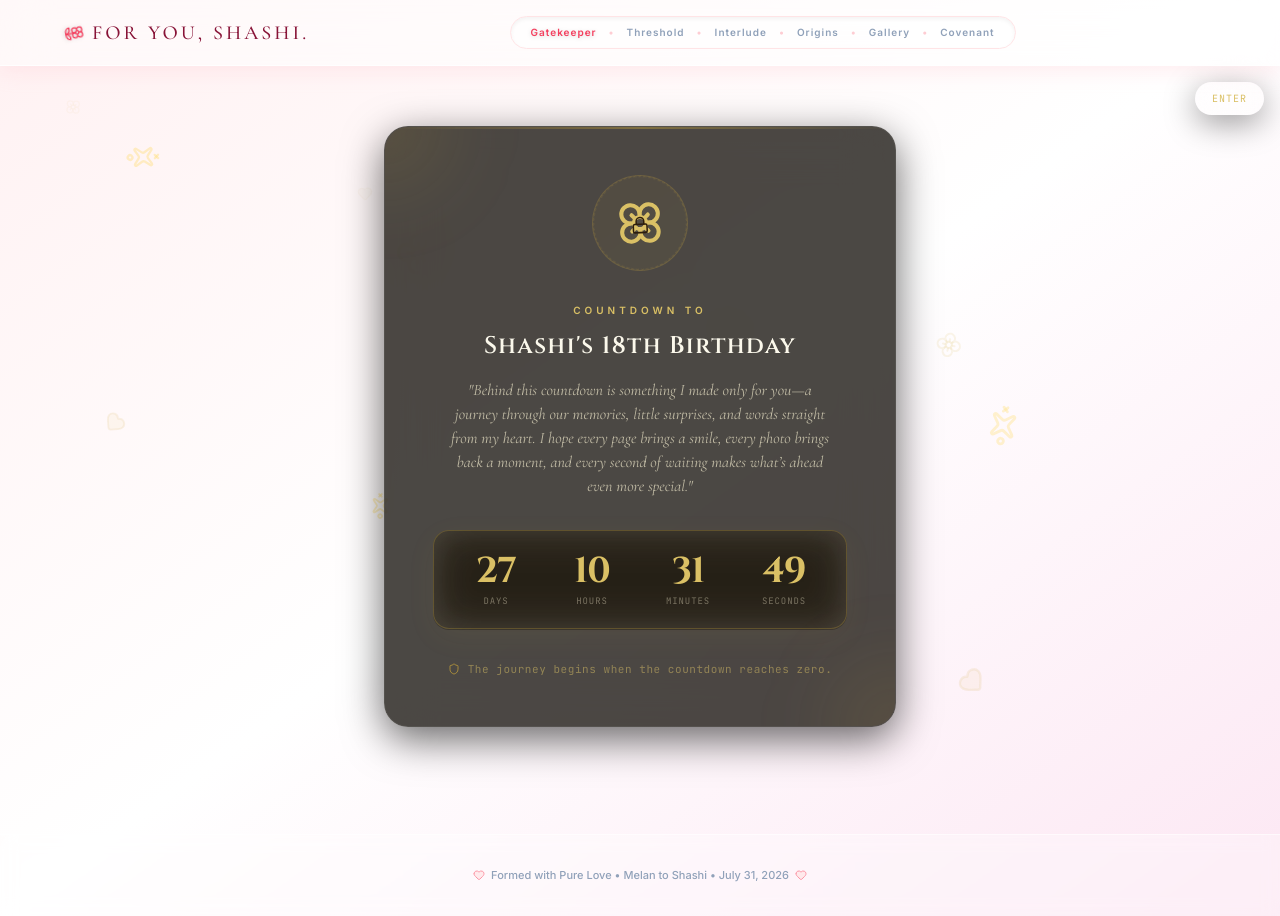
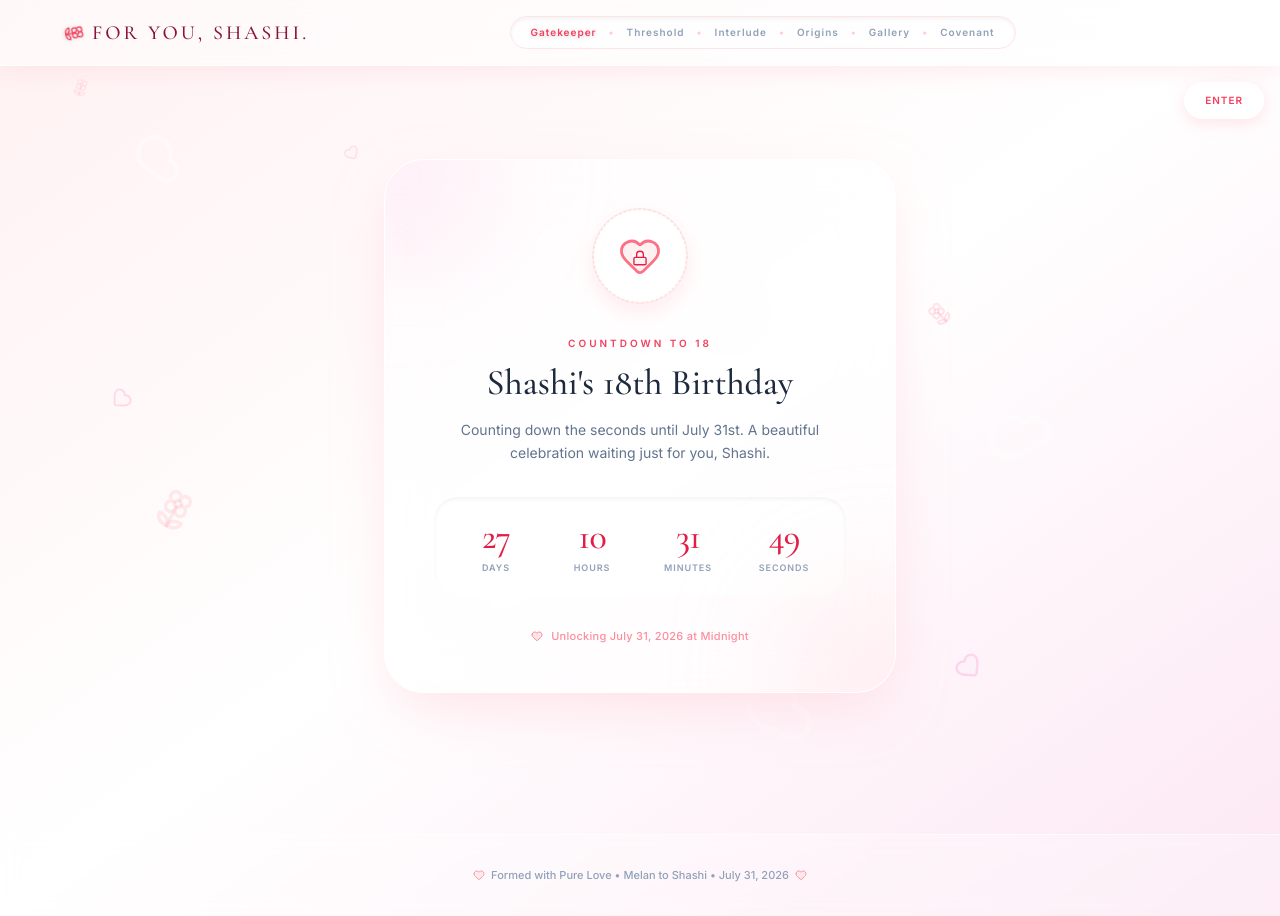
Before and after one commit to Nawishka/MS0731, a React (Vite) app: page / in a window 1280 px wide. Built offline with nearby package versions, Linux system fonts and the light colour scheme.

Commit message:
Update LockedGate.tsx

```diff
--- a/src/components/LockedGate.tsx
+++ b/src/components/LockedGate.tsx
@@ -1,6 +1,6 @@
 import { useState, useEffect, useRef } from 'react';
 import { motion } from 'motion/react';
-import { Lock, Sparkles, Shield, Flower, Heart } from 'lucide-react';
+import { Lock, Heart, Cloud, Flower2 } from 'lucide-react';
 
 interface LockedGateProps {
   targetDate: Date;
@@ -39,109 +39,96 @@ export default function LockedGate({ targetDate, onOpenBypass, onTimerExpire }:
   return (
     <div className="relative w-full min-h-[90vh] flex flex-col items-center justify-center text-center p-4" id="locked-gate-stage">
 
-      {/* Absolute Bypass Entry (Unobtrusive Corner Button) */}
       <div className="absolute top-4 right-4 z-50">
         <motion.button
-          whileHover={{ scale: 1.05, backgroundColor: 'rgba(212, 175, 55, 0.15)' }}
+          whileHover={{ scale: 1.05 }}
           whileTap={{ scale: 0.95 }}
           onClick={onOpenBypass}
-          className="px-4 py-2 text-[10px] font-mono tracking-widest uppercase rounded-full glass-panel-light text-gold-300 border border-gold-500/20 hover:border-gold-400/50 cursor-pointer transition-all shadow-[0_0_15px_rgba(212, 175, 55, 0.15)]"
-          id="test-bypass-trigger-btn"
+          className="px-5 py-2.5 text-[10px] font-sans font-bold tracking-widest uppercase rounded-full bg-white/70 backdrop-blur-md text-rose-500 border border-white hover:border-rose-200 hover:bg-white cursor-pointer transition-all shadow-[0_4px_15px_rgba(255,192,203,0.4)]"
         >
           Enter
         </motion.button>
       </div>
 
-      {/* Floating Rose Petals and Sparkles for romantic magic */}
+      {/* Romantic Floating Environment: Clouds, Petals, Hearts */}
       <div className="absolute inset-0 overflow-hidden pointer-events-none">
-        {[...Array(12)].map((_, i) => (
+        {[...Array(15)].map((_, i) => (
           <motion.div
             key={i}
             animate={{
-              y: [0, -40, 0],
-              x: [0, i % 2 === 0 ? 15 : -15, 0],
-              opacity: [0.15, 0.6, 0.15],
+              y: [0, -60, 0],
+              x: [0, i % 2 === 0 ? 20 : -20, 0],
+              opacity: [0.3, 0.7, 0.3],
               rotate: [0, i % 2 === 0 ? 45 : -45, 0]
             }}
-            transition={{
-              duration: 5 + i,
-              repeat: Infinity,
-              ease: 'easeInOut',
-            }}
-            className="absolute text-gold-400/20"
-            style={{
-              top: `${(i * 12) % 85 + 5}%`,
-              left: `${(i * 23) % 90 + 5}%`,
-            }}
+            transition={{ duration: 7 + i, repeat: Infinity, ease: 'easeInOut' }}
+            className="absolute"
+            style={{ top: `${(i * 12) % 85 + 5}%`, left: `${(i * 23) % 90 + 5}%` }}
           >
             {i % 3 === 0 ? (
-              <Flower size={16 + i * 3} className="text-gold-300/30" />
+              <Flower2 size={18 + i * 2} className="text-rose-300/40" />
             ) : i % 3 === 1 ? (
-              <Heart size={14 + i * 2} className="text-gold-400/20 fill-gold-500/10" />
+              <Heart size={14 + i * 2} className="text-pink-400/30 fill-pink-100/20" />
             ) : (
-              <Sparkles size={12 + i * 2} className="text-amber-300/45" />
+              <Cloud size={24 + i * 4} className="text-white/60 mix-blend-overlay" />
             )}
           </motion.div>
         ))}
       </div>
 
-      {/* Main Locked Card */}
+      {/* Main Frosted Romantic Card */}
       <motion.div
         initial={{ opacity: 0, scale: 0.95 }}
         animate={{ opacity: 1, scale: 1 }}
         transition={{ duration: 1 }}
-        className="w-full max-w-lg rounded-3xl glass-panel-dark p-8 md:p-12 relative overflow-hidden shadow-[0_25px_60px_-15px_rgba(212, 175, 55, 0.12)] border border-gold-500/15"
-        id="locked-stage-card"
+        className="w-full max-w-lg rounded-[2.5rem] bg-white/60 backdrop-blur-xl p-8 md:p-12 relative overflow-hidden shadow-[0_20px_60px_-15px_rgba(255,192,203,0.5)] border border-white/80"
       >
-        <div className="absolute top-0 inset-x-0 h-[2px] bg-gradient-to-r from-transparent via-gold-400/40 to-transparent" />
-        <div className="absolute -top-16 -left-16 w-32 h-32 bg-gold-500/10 rounded-full blur-2xl" />
-        <div className="absolute -bottom-16 -right-16 w-32 h-32 bg-gold-400/10 rounded-full blur-2xl" />
+        <div className="absolute -top-16 -left-16 w-40 h-40 bg-pink-200/40 rounded-full blur-3xl" />
+        <div className="absolute -bottom-16 -right-16 w-40 h-40 bg-rose-200/40 rounded-full blur-3xl" />
 
-        {/* Flower & Lock Motif */}
-        <div className="mx-auto w-24 h-24 rounded-full bg-gold-500/5 border border-gold-400/20 flex items-center justify-center mb-8 relative">
+        {/* Lock Motif */}
+        <div className="mx-auto w-24 h-24 rounded-full bg-white/80 border border-rose-100 flex items-center justify-center mb-8 relative shadow-[0_8px_20px_rgba(255,192,203,0.3)]">
           <motion.div
-            animate={{ scale: [1, 1.06, 1], rotate: [0, 5, -5, 0] }}
+            animate={{ scale: [1, 1.05, 1] }}
             transition={{ duration: 3, repeat: Infinity, ease: 'easeInOut' }}
-            className="text-gold-400 flex items-center justify-center relative"
+            className="text-rose-400 flex items-center justify-center relative"
           >
-            <Flower size={48} className="filter drop-shadow-[0_0_10px_rgba(212, 175, 55, 0.3)] text-gold-300" />
+            <Heart size={44} className="fill-rose-50" strokeWidth={1.5} />
             <div className="absolute">
-              <Lock size={18} className="text-[#2d1d0c] mt-1" />
+              <Lock size={16} className="text-rose-600 mt-1" />
             </div>
           </motion.div>
-          {/* Circular rotating dashes */}
-          <div className="absolute inset-0 border border-dashed border-gold-400/20 rounded-full animate-spin-slow" />
+          {/* Soft spinning outer ring */}
+          <div className="absolute inset-0 border border-dashed border-rose-300/50 rounded-full animate-spin-slow" />
         </div>
 
-        {/* Text Details - REPLACED WITH NORMAL, SWEET WORDS! */}
-        <span className="font-sans text-[10px] tracking-[0.4em] text-gold-300 font-bold uppercase block mb-3">
-          COUNTDOWN TO
+        <span className="font-sans text-[10px] tracking-[0.3em] text-rose-500 font-bold uppercase block mb-3">
+          COUNTDOWN TO 18
         </span>
-        <h2 className="font-display text-2xl md:text-3.5xl text-gold-50 tracking-wider font-semibold mb-4">
+        <h2 className="font-serif text-3xl md:text-4xl text-slate-800 font-medium mb-4">
           Shashi's 18th Birthday
         </h2>
-        <p className="font-serif italic text-base text-gold-100/70 max-w-sm mx-auto mb-8">
-          "Behind this countdown is something I made only for you—a journey through our memories, little surprises, and words straight from my heart. I hope every page brings a smile, every photo brings back a moment, and every second of waiting makes what’s ahead even more special."
+        <p className="font-sans text-sm text-slate-500 max-w-sm mx-auto mb-8 leading-relaxed">
+          Counting down the seconds until July 31st. A beautiful celebration waiting just for you, Shashi.
         </p>
 
-        {/* Massive Ticking Countdown */}
-        <div className="grid grid-cols-4 gap-3 p-5 rounded-2xl glass-panel-gold border border-gold-500/20 shadow-[inset_0_0_20px_rgba(212, 175, 55, 0.05)]" id="locked-countdown">
+        {/* Soft Pink Countdown Container */}
+        <div className="grid grid-cols-4 gap-3 p-5 rounded-3xl bg-white/70 border border-white shadow-inner">
           {Object.entries(timeLeft).map(([unit, val]) => (
             <div key={unit} className="text-center">
-              <div className="font-display text-3xl md:text-4xl text-gold-300 font-bold tracking-tight filter drop-shadow-[0_0_10px_rgba(212, 175, 55, 0.3)]">
+              <div className="font-serif text-3xl md:text-4xl text-rose-600 font-medium tracking-tight">
                 {String(val).padStart(2, '0')}
               </div>
-              <div className="font-mono text-[9px] text-gold-100/40 uppercase tracking-widest mt-1">
+              <div className="font-sans font-semibold text-[9px] text-slate-400 uppercase tracking-widest mt-1">
                 {unit}
               </div>
             </div>
           ))}
         </div>
 
-        {/* Footer info - REPLACED WITH NORMAL WORDS! */}
-        <div className="mt-8 flex items-center justify-center gap-2 text-[11px] text-gold-300/50 font-mono tracking-wider">
-          <Shield size={12} className="text-gold-400/70" />
-          <span>The journey begins when the countdown reaches zero.</span>
+        <div className="mt-8 flex items-center justify-center gap-2 text-[11px] text-rose-400/80 font-sans font-medium tracking-wide">
+          <Heart size={12} className="fill-rose-100" />
+          <span>Unlocking July 31, 2026 at Midnight</span>
         </div>
       </motion.div>
     </div>
```
